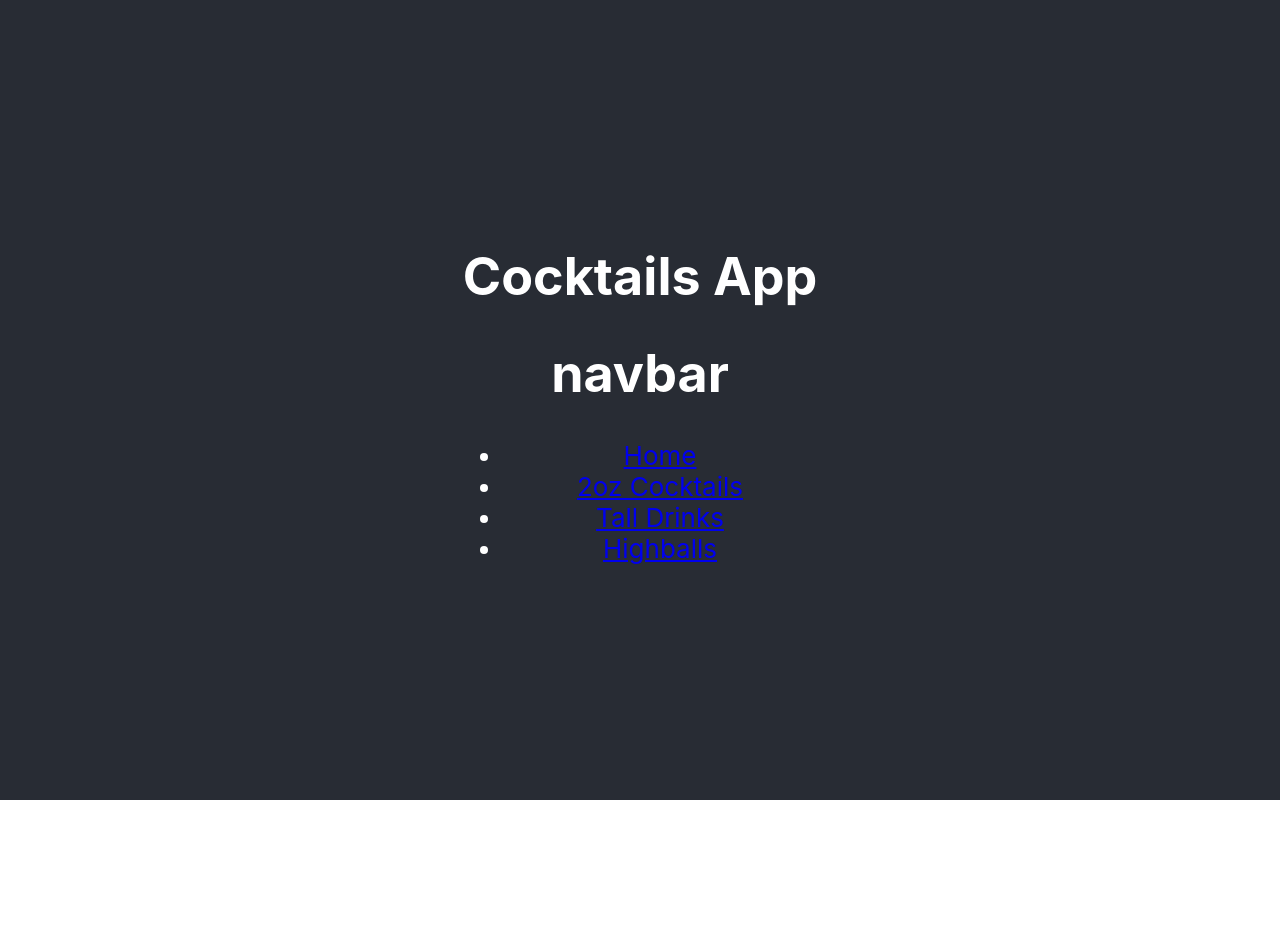
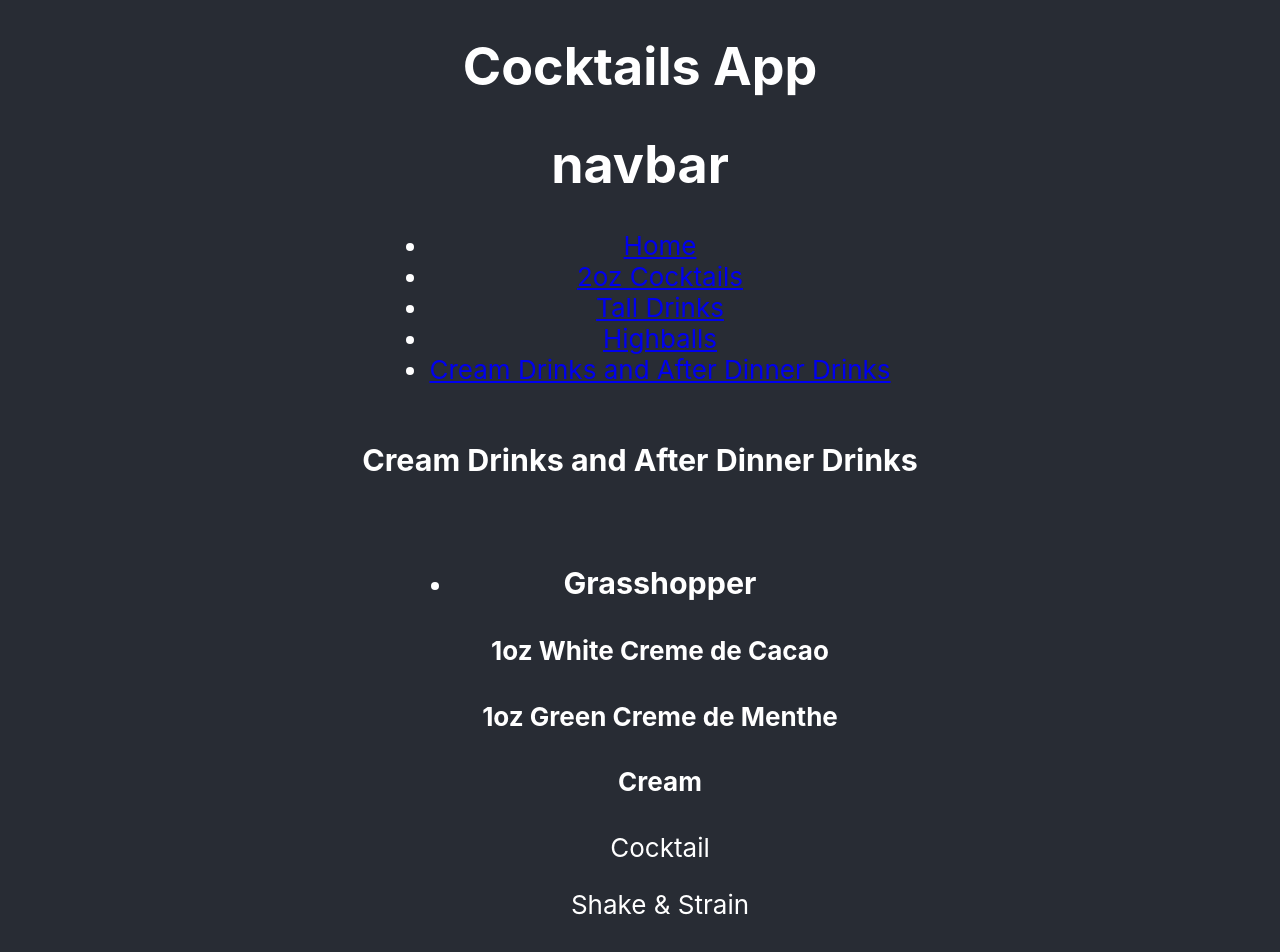
Before and after one commit to RickyFig17/Cocktails-App, a React (Create React App) app: page /cream-drinks in a window 1280 px wide. Shown: the top 952 px of the page. Before the commit the page ends 800 px from the top, so only its background shows below. Built offline with nearby package versions, Linux system fonts and the light colour scheme.

Commit message:
adding cream drinks

```diff
--- a/src/App.js
+++ b/src/App.js
@@ -6,6 +6,7 @@ import TwoOzCocktails from "./TwoOzCocktails";
 import Header from "./Header";
 import TallDrinks from "./TallDrinks";
 import Highballs from "./Highballs";
+import CreamDrinks from "./CreamDrinks";
 
 function App() {
   return (
@@ -18,6 +19,7 @@ function App() {
             <Route path="/two-oz-cocktails" element={<TwoOzCocktails />} />
             <Route path="/tall-drinks" element={<TallDrinks />} />
             <Route path="/highballs" element={<Highballs />} />
+            <Route path="/cream-drinks" element={<CreamDrinks />} />
           </Routes>
         </BrowserRouter>
       </header>
--- a/src/CreamDrinks.js
+++ b/src/CreamDrinks.js
@@ -0,0 +1,108 @@
+import React from "react";
+
+function CreamDrinks() {
+  return (
+    <>
+      <h3>Cream Drinks and After Dinner Drinks</h3>
+      <CreamDrinksList />
+    </>
+  );
+}
+
+function CreamDrinksList() {
+  const cocktails = [
+    {
+      name: "Grasshopper",
+      alcohol1: "1oz White Creme de Cacao",
+      alcohol2: "1oz Green Creme de Menthe",
+      filler: "Cream",
+      glass: "Cocktail",
+      mixingMethod: "Shake & Strain",
+      garnish: "none",
+    },
+    {
+      name: "Pink Squirrel",
+      alcohol1: "1oz White Creme de Cacao",
+      alcohol2: "1oz Creme de Almond (Noyeaux)",
+      filler: "2oz Cream",
+      glass: "Cocktail",
+      mixingMethod: "Shake & Strain",
+      garnish: "none",
+    },
+    {
+      name: "Brandy Alexander",
+      alcohol1: "1oz Brown Creme de Cacao",
+      alcohol2: "1oz Brandy",
+      filler: "2oz Cream",
+      glass: "Cocktail",
+      mixingMethod: "Shake & Strain",
+      garnish: "Nutmeg",
+    },
+    {
+      name: "Alexander",
+      alcohol1: "1oz Brown Creme de Cacao",
+      alcohol2: "1oz Gin",
+      filler: "2oz Cream",
+      glass: "Cocktail",
+      mixingMethod: "Shake & Strain",
+      garnish: "Nutmeg",
+    },
+    {
+      name: "Mudslide",
+      alcohol1: "3/4oz Vodka",
+      alcohol2: "3/4oz Bailey's Irish Cream",
+      alcohol3: "3/4oz Kahlua",
+      filler: "1 1/2oz Cream",
+      glass: "Cocktail",
+      mixingMethod: "Shake & Strain",
+      garnish: "None",
+    },
+    {
+      name: "Irish Coffee",
+      alcohol1: "1 1/2oz Irish Whiskey",
+      alcohol2: "",
+      filler: "Fill with Hot Coffee",
+      glass: "Irish Coffee",
+      mixingMethod: "Pour",
+      garnish: "Whip Cream",
+    },
+    {
+      name: "Keoke Coffee",
+      alcohol1: "3/4oz Brandy (First Ingredient)",
+      alcohol2: "3/4oz Kahlua",
+      alcohol3: "3/4oz Brown Creme de Cacao",
+      filler: "Fill with Coffee",
+      glass: "Irish Coffee",
+      mixingMethod: "Pour",
+      garnish: "Whip Cream",
+    },
+    {
+      name: "Nutty Irishman",
+      alcohol1: "1oz Bailey's Irish Cream",
+      alcohol2: "1oz Frangelico",
+      filler: "Fill with Hot Coffee",
+      glass: "Irish Coffee",
+      mixingMethod: "Pour",
+      garnish: "Whip Cream",
+    },
+  ];
+
+  return (
+    <ul>
+      {cocktails.map((cocktail, index) => (
+        <li key={index}>
+          <h3>{cocktail.name}</h3>
+          <h4>{cocktail.alcohol1}</h4>
+          <h4>{cocktail.alcohol2}</h4>
+          <h4>{cocktail.alcohol3}</h4>
+          <h4>{cocktail.filler}</h4>
+          <p>{cocktail.glass}</p>
+          <p>{cocktail.mixingMethod}</p>
+          <p>{cocktail.garnish}</p>
+        </li>
+      ))}
+    </ul>
+  );
+}
+
+export default CreamDrinks;
--- a/src/Navbar.js
+++ b/src/Navbar.js
@@ -18,6 +18,9 @@ function Navbar() {
         <li>
           <Link to="/highballs">Highballs</Link>
         </li>
+        <li>
+          <Link to="/cream-drinks">Cream Drinks and After Dinner Drinks</Link>
+        </li>
       </ul>
     </div>
   );
```
